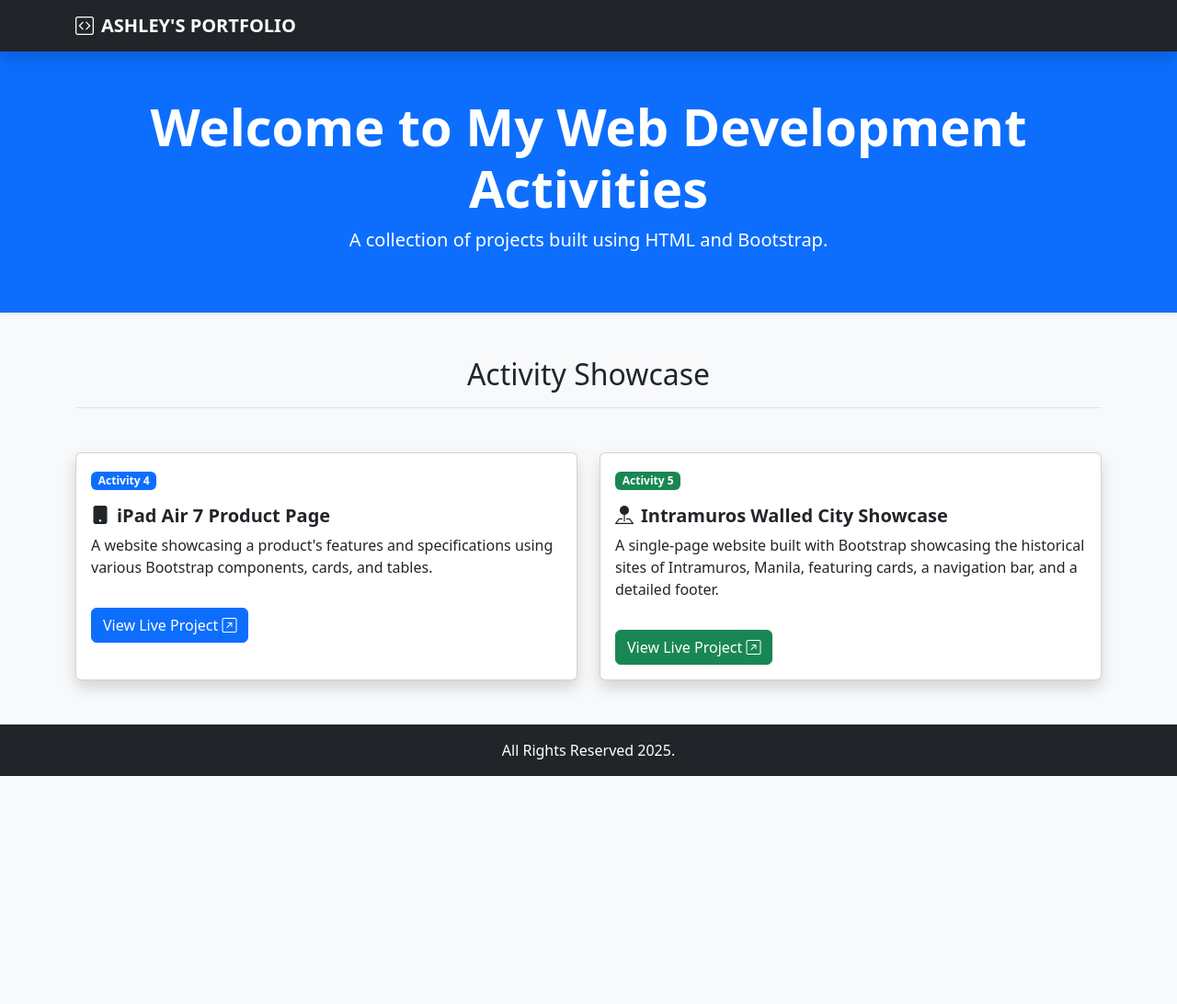
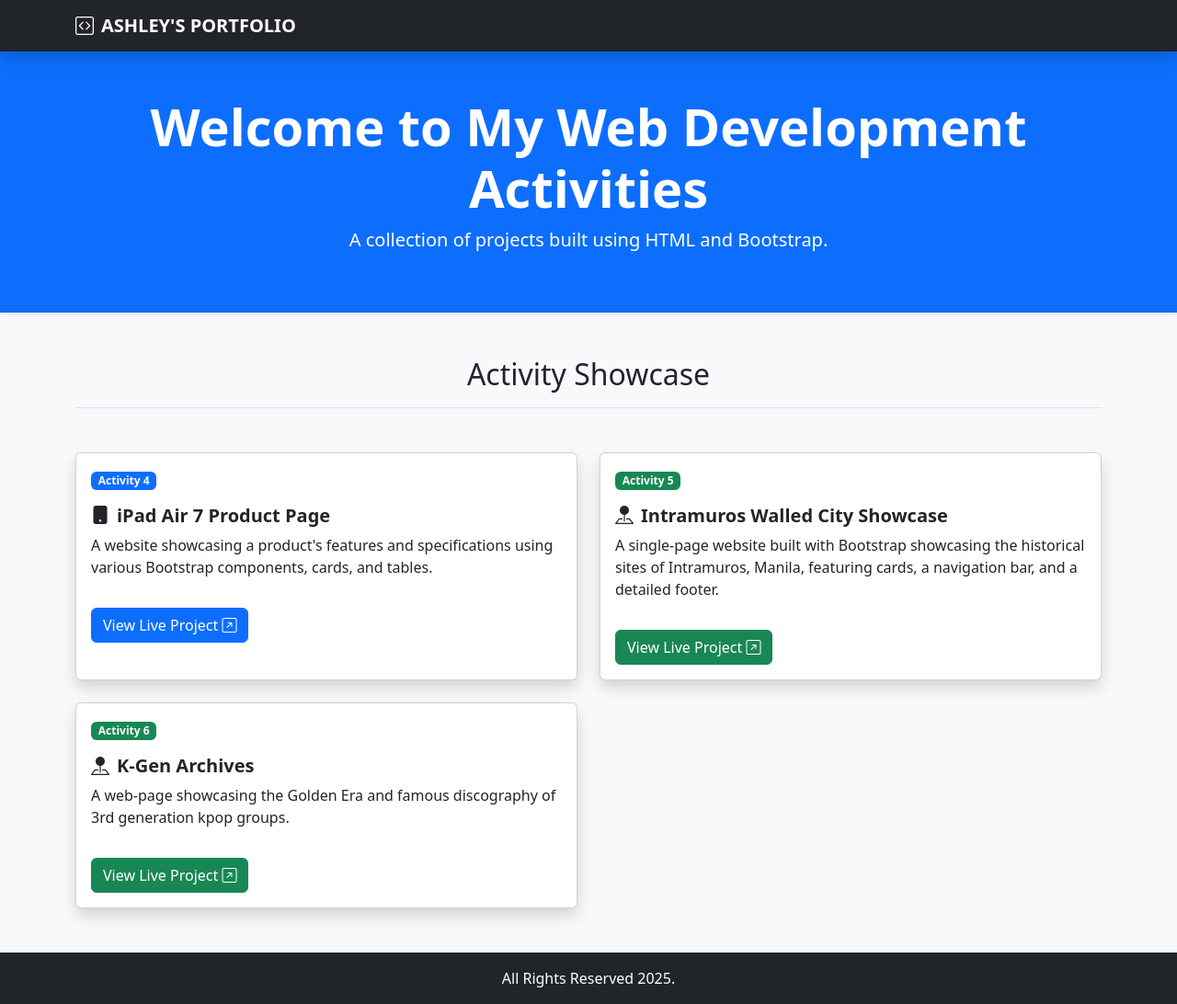
Before and after one commit to ashleybiancaecruz/ashleybiancaecruz.github.io, a plain HTML site: page index.html in a window 1280 px wide. Shown: the whole page at 92% size. Before the commit the page ends 844 px from the top, so only its background shows below. Drawn offline with nearby package versions, Linux system fonts and the light colour scheme.

Commit message:
Update index.html

```diff
--- a/index.html
+++ b/index.html
@@ -69,6 +69,19 @@
                 </div>
             </div>
 
+            <div class="col">
+                <div class="card h-100 activity-card shadow">
+                    <div class="card-body">
+                        <span class="badge bg-success mb-3">Activity 6</span>
+                        <h5 class="card-title fw-bold"><i class="bi bi-pin-map-fill me-2"></i>K-Gen Archives</h5>
+                        <p class="card-text">A web-page showcasing the Golden Era and famous discography of 3rd generation kpop groups.</p>
+                        <a href="https://ashleybiancaecruz.github.io/kpopgallery.github.io/" class="btn btn-success mt-3" target="_blank">
+                         View Live Project <i class="bi bi-arrow-up-right-square"></i>
+                        </a>
+                    </div>
+                </div>
+            </div>
+
         </div>
 
     </div>
```
